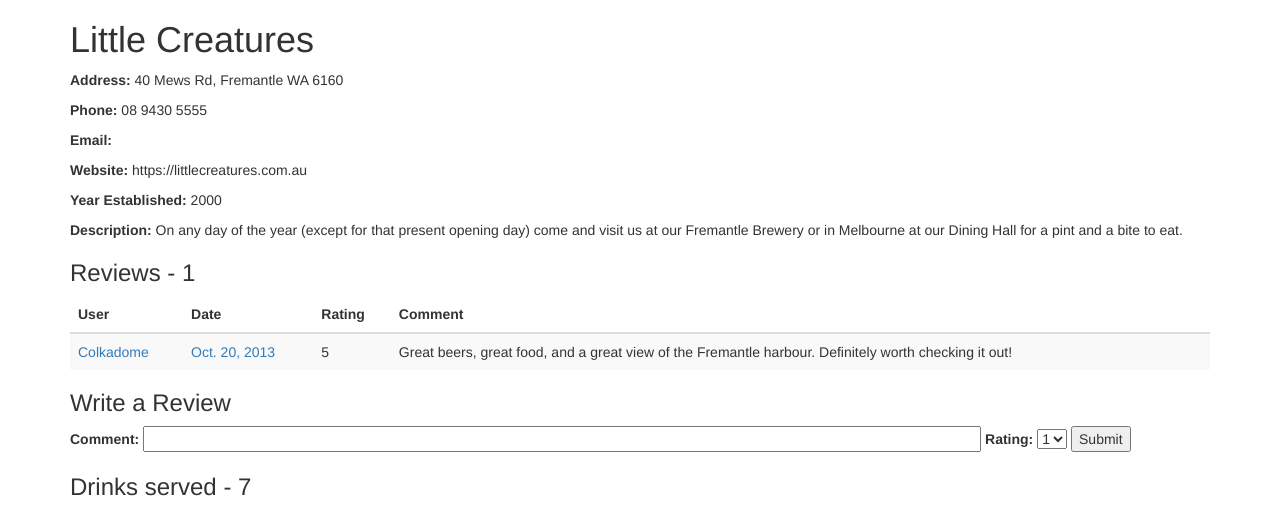
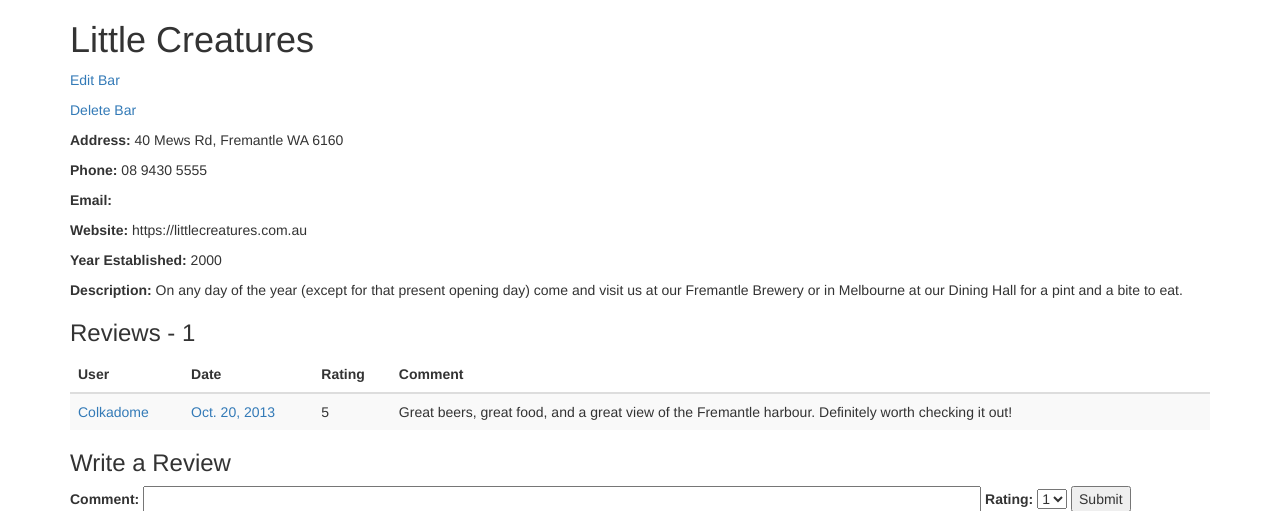
Before and after one commit to goingpaper/project, a Django app: page /bar/2/ in a window 1280 px wide. Shown: the part 52-563 px from the top of the page. Run offline with Django 3.2, Linux system fonts and the light colour scheme; a user stored in the database is signed in; data comes from the database, SQL or seed files in the repository; parts of the project's set-up code (start-up, migrations or seed data) failed here and were passed over; some libraries are stand-ins or nearby versions.

Commit message:
Update bar.html

```diff
--- a/project/barreviews/templates/barreviews/bar.html
+++ b/project/barreviews/templates/barreviews/bar.html
@@ -1,6 +1,17 @@
 {% extends 'barreviews/base.html' %}
 {% block content %}
     <h1>{{ bar }}</h1>
+
+    {% if user.is_staff %}
+    <p>
+    <a href="{% url 'barreviews:bar_edit' bar.id %}">Edit Bar</a>
+    </p>
+    <p>
+    <a href="{% url 'barreviews:bar_delete' bar.id %}">Delete Bar</a>
+    </p>
+    {% endif %}
+
+
     <p>
         <strong>Address:</strong> {{ bar.address }}
     </p>
```
